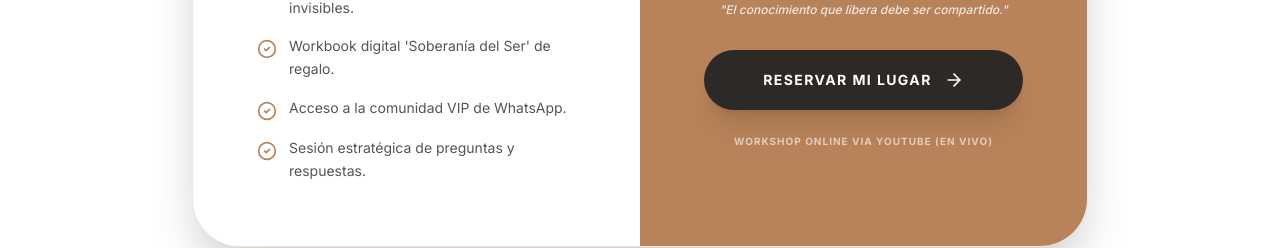
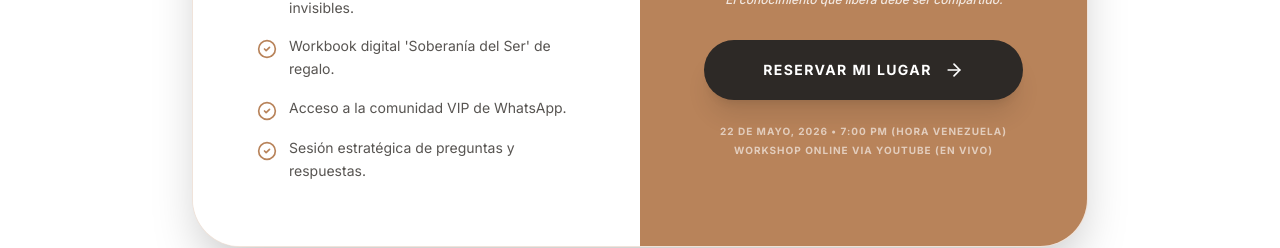
Before and after one commit to yelitzerangeloficialweb-max/yelitze-rangel-web, a Next.js app: page /sanate-mujer in a window 1280 px wide. Shown: the part 5080-5328 px from the top of the page. Built offline with nearby package versions, Linux system fonts and the light colour scheme; a web font is replaced by a local one.

Commit message:
Fix: Update duplicate registration error message for Sánate Mujer

```diff
--- a/app/api/sanate-mujer/registration/route.ts
+++ b/app/api/sanate-mujer/registration/route.ts
@@ -48,7 +48,7 @@ export async function POST(req: Request) {
 
         if (existingRegistration) {
             return NextResponse.json({
-                error: 'Ya existe una suscripción activa con este correo electrónico.'
+                error: 'Este correo electrónico ya se encuentra registrado en el workshop.'
             }, { status: 400 });
         }
 
--- a/app/sanate-mujer/page.tsx
+++ b/app/sanate-mujer/page.tsx
@@ -760,6 +760,9 @@ function OfferSection() {
                                 <ArrowRight className="w-5 h-5" />
                             </button>
 
+                            <p className="text-[10px] text-white/60 font-bold tracking-widest uppercase mb-1">
+                                22 de Mayo, 2026 • 7:00 PM (Hora Venezuela)
+                            </p>
                             <p className="text-[10px] text-white/60 font-bold tracking-widest uppercase">
                                 Workshop Online via YouTube (En Vivo)
                             </p>
--- a/lib/mail.ts
+++ b/lib/mail.ts
@@ -608,12 +608,13 @@ export const sendSanateMujerRegistrationEmail = async (email: string, name: stri
                         <h2 style="color: #8C4005; font-size: 24px; margin-bottom: 30px;">¡Bienvenida, ${name}!</h2>
 
                         <p style="font-size: 16px; color: #4A4540; margin-bottom: 25px;">
-                            Tu lugar en la <strong>Activación Sánate Mujer</strong> ha sido reservado con éxito para <strong>${city}</strong>. Este es un espacio sagrado de reconexión y restauración.
+                            Tu lugar en la <strong>Activación Sánate Mujer</strong> ha sido reservado con éxito. Este es un espacio sagrado de reconexión y restauración, abierto para mujeres de todo el mundo.
                         </p>
 
                         <div style="background-color: #F5EFE6; padding: 30px; border-radius: 20px; border: 1px solid #B8835A15; margin: 30px 0; text-align: center;">
                             <p style="margin: 0; font-weight: bold; color: #2D2926; font-size: 11px; text-transform: uppercase; letter-spacing: 1px;">FECHA Y PLATAFORMA:</p>
                             <p style="margin: 10px 0; font-size: 22px; color: #B8835A; font-weight: bold;">22 de Mayo, 2026</p>
+                            <p style="margin: 5px 0; font-size: 18px; color: #2D2926; font-weight: bold;">7:00 PM (Hora Venezuela)</p>
                             <p style="margin: 5px 0; font-size: 16px; color: #2D2926;">Vía YouTube (En Vivo)</p>
                         </div>
 
```
